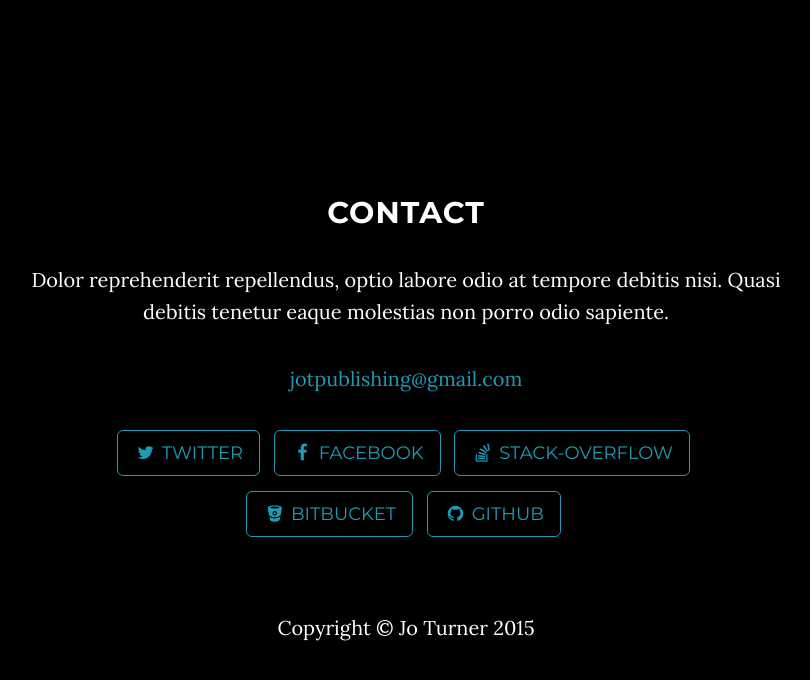
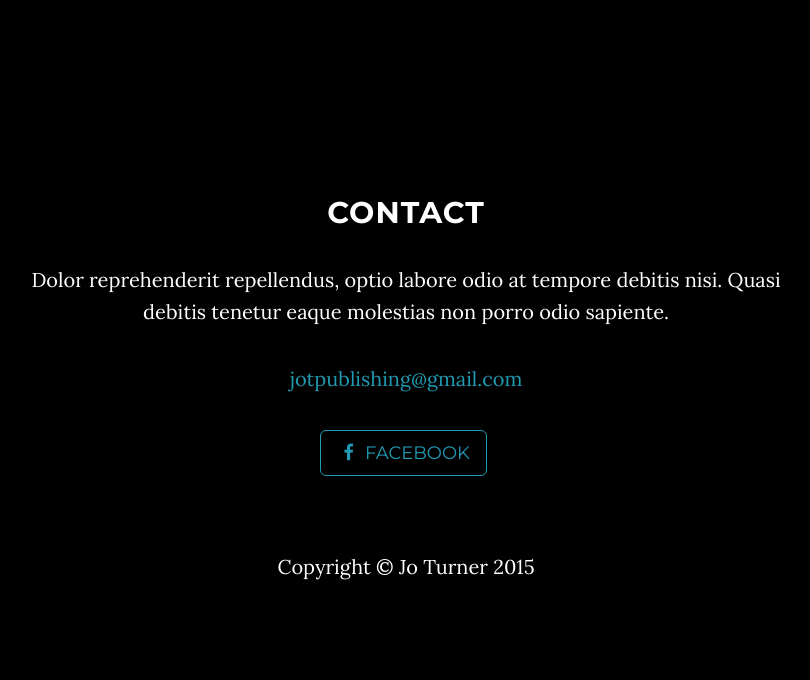
Before and after one commit to cardsfromtheedge/cardsfromtheedge.github.io, a Jekyll site: the page built from index.html, in a window 1280 px wide and 900 px high, scrolled down 1940 px, cut to the strip 206-886 px from the top of the window. Shown: the whole strip, without its empty margins (234-1044 px from the left). Built offline with Jekyll 4.4.1, drawn with Linux system fonts in a browser that asks for light colours; the list of posts is cut into pages by our own code; after the commit the page ends 2779 px from its top, so only the background shows below that.

Commit message:
Ammend list of social networks, still need Twitter handle, comment out until then

```diff
--- a/_config.yml
+++ b/_config.yml
@@ -16,16 +16,10 @@ footer: Jo Turner
 
 # Social networks usernames (many more available: google-plus, flickr, dribbble, pinterest, instagram, tumblr, linkedin, etc.)
 social:
-  - title: twitter
-    url: https://twitter.com/SBootstrap
+  # - title: twitter
+  #   url: "https://twitter.com/cardsfromtheedge"
   - title: facebook
-    url:
-  - title: stack-overflow
-    url: http://stackoverflow.com/questions/tagged/jekyll
-  - title: bitbucket
-    url: http://bitbucket.org/jekyll
-  - title: github
-    url: https://github.com/IronSummitMedia/startbootstrap
+    url: "https://www.facebook.com/CardsfromtheEdge"
 
 # Build settings
 markdown: kramdown
```
